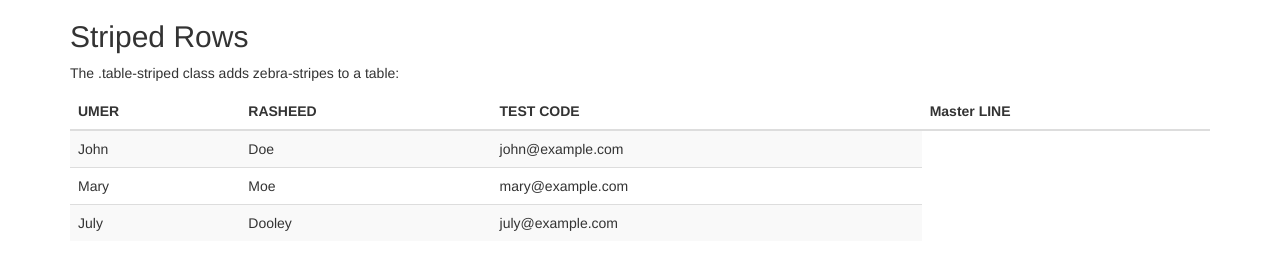
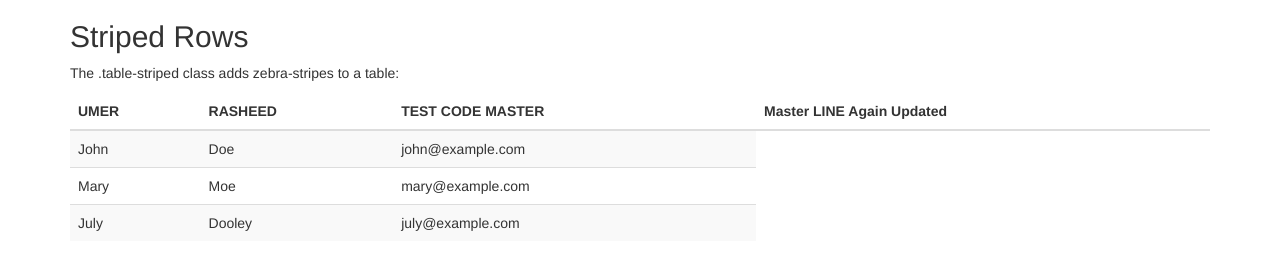
Before and after one commit to umer1o9/myapp, a plain HTML site: page index.html in a window 1280 px wide. Drawn offline with nearby package versions, Linux system fonts and the light colour scheme.

Commit message:
master updated again

```diff
--- a/index.html
+++ b/index.html
@@ -18,8 +18,8 @@
       <tr>
         <th>UMER</th>
         <th>RASHEED</th>
-        <th>TEST CODE</th>
-        <th>Master LINE</th>
+        <th>TEST CODE MASTER</th>
+        <th>Master LINE Again Updated</th>
       </tr>
     </thead>
     <tbody>
```
